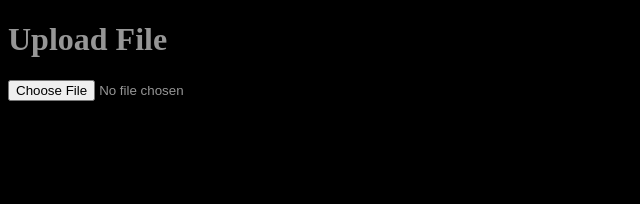
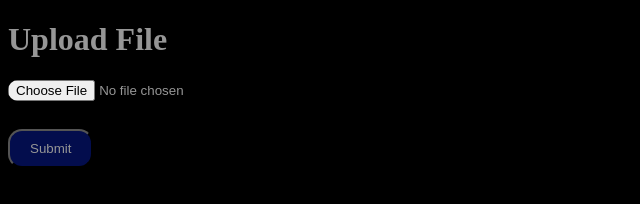
Before and after one commit to ishaan2006/File-Sharing, a website: page public/upload.html in a window 1280 px wide. Shown: the whole page, without its empty margins (0-640 px from the left). Drawn offline with Linux system fonts and the light colour scheme.

Commit message:
create and use stylesheet
also change the upload form to be somewhat functional.

```diff
--- /dev/null
+++ b/public/styles.css
@@ -0,0 +1,19 @@
+* {
+	color: rgb(150, 150, 150);
+}
+
+body {
+	background-color: black;
+}
+
+button.link {
+	padding: 10px 20px;
+	display: block;
+	margin: 10px 0px;
+	background-color: #030d4d;
+	border-radius: 14px;
+}
+
+.centered {
+	text-align: center;
+}
--- a/public/upload.html
+++ b/public/upload.html
@@ -1,30 +1,25 @@
 <!doctype html>
-<html>
+<html lang="en-US">
 <head>
 	<meta charset="utf-8">
 	<meta name="viewport" content="width=device-width, initial-scale=1">
 	<title>Upload File</title>
 
+	<link rel="stylesheet" type="text/css" href="./styles.css">
+
 	<style type="text/css">
-		body { background-color: black }
-		* { color: rgb(150, 150, 150) }
+		input[type="file"] {
+			border-radius: 10px;
+		}
 	</style>
-	<script type="text/javascript">
-
-	</script>
 </head>
 <body>
 	<h1>Upload File</h1>
-	<input type="file" onchange="
-		if (!event.isTrusted) return;
-
-		var file = event.target.files[0];
-		var reader = new FileReader();
-
-		reader.onload = event =>
-			console.log('File content:', event.target.result);
-
-		reader.readAsText(file);
-	">
+	<form method="POST" action="/upload.html">
+		<input type="file" name="filename" required>
+		<br>
+		<br>
+		<button type="submit" class="link">Submit</button>
+	</form>
 </body>
 </html>
```
Also changed, not shown: public/index.html (+5 -16 lines).
